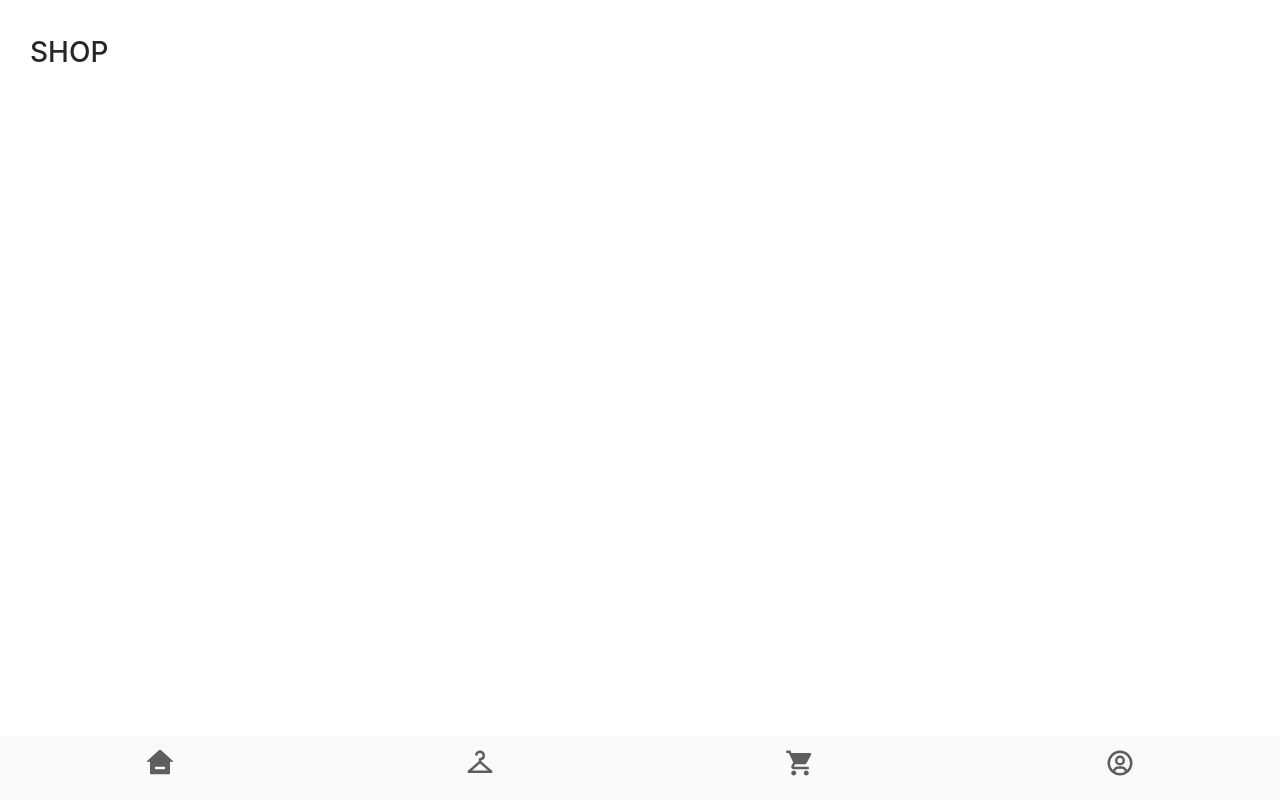
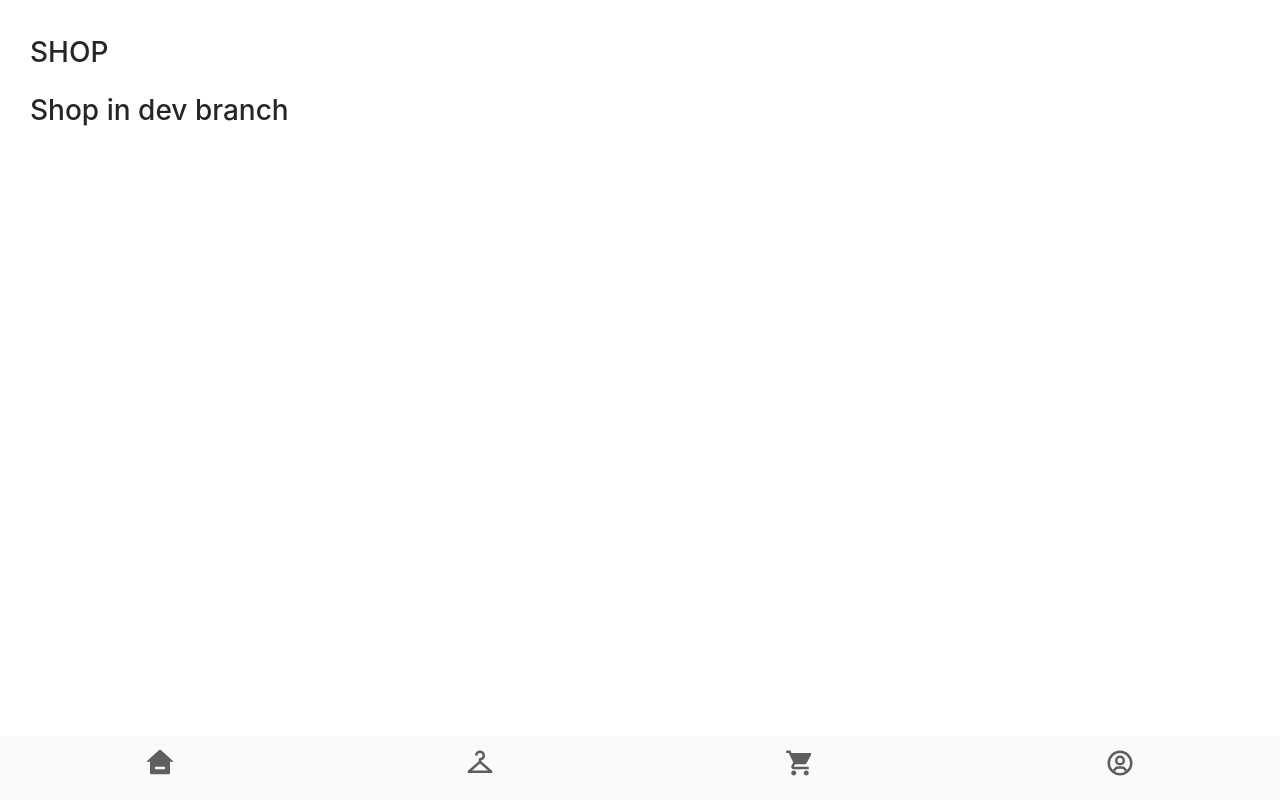
Before and after one commit to AliNikbakht1/Shop, a Next.js app: page /shop in a window 1280 px wide. Built offline with nearby package versions, Linux system fonts and the light colour scheme.

Commit message:
change alaki

```diff
--- a/pages/shop.js
+++ b/pages/shop.js
@@ -6,6 +6,7 @@ export default function shop() {
       <Navbar />
       <div>
         <h1>SHOP</h1>
+        <h1>Shop in dev branch</h1>
 
       </div>
     </div>
```
